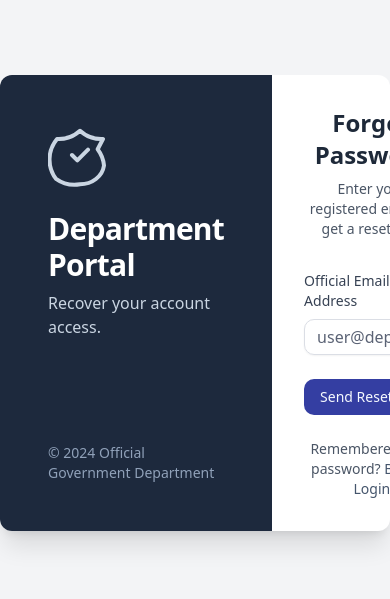
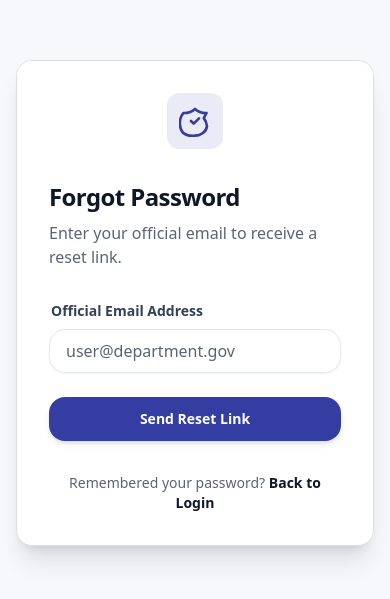
Before and after one commit to Sharjun-Hussain/railway-asset-system-frontend, a Next.js app: page /forgot-password in a window 390 px wide. Shown: the part 119-718 px from the top of the page. Built offline with nearby package versions, Linux system fonts and the light colour scheme.

Commit message:
refactor: redesign authentication pages with updated branding and layout components

```diff
--- a/src/app/(auth)/forgot-password/page.jsx
+++ b/src/app/(auth)/forgot-password/page.jsx
@@ -69,13 +69,23 @@ export default function ForgotPasswordPage() {
   };
 
   return (
-    <div className="flex items-center justify-center min-h-screen bg-gray-100 dark:bg-gray-900">
-      <div className="flex w-full max-w-4xl mx-auto overflow-hidden bg-white rounded-lg shadow-xl dark:bg-gray-800">
-        {/* Left Panel: Branding (Copied directly from your LoginPage) */}
-        <div className=" md:block md:w-1/2 bg-slate-800 p-12 text-white flex flex-col justify-between">
-          <div>
+    <div className="flex items-center justify-center min-h-screen bg-background p-4 sm:p-6 md:p-8">
+      <div className="flex w-full max-w-5xl mx-auto overflow-hidden bg-card rounded-2xl shadow-xl border border-border">
+        {/* Left Panel: Branding & Visual */}
+        <div className="hidden md:flex md:w-5/12 relative bg-primary p-12 text-white flex-col justify-between overflow-hidden">
+          {/* Background Image with Overlay */}
+          <div
+            className="absolute inset-0 z-0 bg-cover bg-center brightness-[0.4]"
+            style={{
+              backgroundImage: "url('/Assets/login-bg-1.jpg')",
+            }}
+          />
+          <div className="absolute inset-0 z-10 bg-primary/60 backdrop-blur-[1px]" />
+
+          <div className="relative z-20">
+            <div className="p-3 w-fit rounded-xl bg-white/10 border border-white/20 mb-8">
               <svg
-              className="w-16 h-16 mb-6 text-slate-300"
+                className="w-10 h-10 text-white"
                 fill="none"
                 stroke="currentColor"
                 viewBox="0 0 24 24"
@@ -84,54 +94,64 @@ export default function ForgotPasswordPage() {
                 <path
                   strokeLinecap="round"
                   strokeLinejoin="round"
-                strokeWidth="1.5"
+                  strokeWidth="2"
                   d="M9 12l2 2 4-4m5.618-4.016A11.955 11.955 0 0112 2.944a11.955 11.955 0 01-8.618 3.04A12.02 12.02 0 003 20.944a12.02 12.02 0 009 2.056c4.545 0 8.41-2.953 9-7.056a12.02 12.02 0 00-2.382-6.088z"
                 ></path>
               </svg>
-            <h1 className="text-3xl font-bold tracking-tight">
-              Department Portal
+            </div>
+            <h1 className="text-3xl font-bold tracking-tight leading-tight">
+              SL Railway Asset Management
             </h1>
-            <p className="mt-2 text-slate-300">Recover your account access.</p>
+            <p className="mt-4 text-slate-100/80 font-medium">
+              Recover your account access safely.
+            </p>
           </div>
-          <div className="text-sm text-slate-400">
-            &copy; 2024 Official Government Department
+
+          <div className="relative z-20 mt-auto">
+            <div className="text-xs text-white/40 pt-4 border-t border-white/10">
+              &copy; 2026 Sri Lankan Railway Department. All rights reserved.
+            </div>
           </div>
         </div>
 
         {/* Right Panel: Form */}
-        <div className="w-full p-8 md:w-1/2">
-          {/* 5. Conditional UI: Show success message or the form */}
+        <div className="w-full p-8 md:p-14 md:w-7/12 bg-card">
+          <div className="max-w-sm mx-auto">
             {isSubmitted ? (
-            <div className="flex flex-col items-center justify-center h-full text-center">
-              <MailCheck className="w-16 h-16 text-green-500" />
-              <h2 className="mt-4 text-2xl font-semibold text-gray-800 dark:text-white">
+              <div className="flex flex-col items-center justify-center py-8 text-center">
+                <div className="p-4 rounded-full bg-green-50 text-green-600 mb-6">
+                  <MailCheck className="w-12 h-12" />
+                </div>
+                <h2 className="text-2xl font-bold text-slate-900 dark:text-white tracking-tight">
                   Check Your Email
                 </h2>
-              <p className="mt-2 text-sm text-gray-600 dark:text-gray-400">
-                We've sent a password reset link to the email address you
-                provided (if it exists in our system).
+                <p className="mt-4 text-muted-foreground font-medium">
+                  We've sent a password reset link to your official email address. Please check your inbox.
                 </p>
-              <Button asChild variant="outline" className="w-full mt-6">
-                {/* Assuming your login page is at the root "/" */}
-                <Link href="/">Back to Login</Link>
+                <Button asChild variant="outline" className="w-full mt-10 h-11 rounded-xl font-semibold border-slate-200">
+                  <Link href="/">Back to Portal Login</Link>
                 </Button>
               </div>
             ) : (
               <>
-              <h2 className="text-2xl font-semibold text-center text-gray-800 dark:text-white">
+                <div className="md:hidden flex justify-center mb-8">
+                   <div className="p-3 rounded-lg bg-primary/10 text-primary">
+                      <svg className="w-8 h-8" fill="none" stroke="currentColor" viewBox="0 0 24 24">
+                        <path strokeLinecap="round" strokeLinejoin="round" strokeWidth="2" d="M9 12l2 2 4-4m5.618-4.016A11.955 11.955 0 0112 2.944a11.955 11.955 0 01-8.618 3.04A12.02 12.02 0 003 20.944a12.02 12.02 0 009 2.056c4.545 0 8.41-2.953 9-7.056a12.02 12.02 0 00-2.382-6.088z" />
+                      </svg>
+                   </div>
+                </div>
+
+                <h2 className="text-2xl font-bold text-slate-900 dark:text-white tracking-tight">
                   Forgot Password
                 </h2>
-              <p className="mt-2 text-sm text-center text-gray-600 dark:text-gray-400">
-                Enter your registered email to get a reset link.
+                <p className="mt-2 text-muted-foreground font-medium">
+                  Enter your official email to receive a reset link.
                 </p>
 
-              <form
-                onSubmit={handleSubmit(onSubmit)}
-                className="mt-8 space-y-6"
-              >
-                {/* 6. Root error display (from setError) */}
+                <form onSubmit={handleSubmit(onSubmit)} className="mt-8 space-y-6">
                   {errors.root && (
-                  <div className="p-3 text-sm text-center text-red-800 bg-red-100 rounded-md dark:bg-red-900 dark:text-red-300">
+                    <div className="p-4 text-sm text-center text-red-800 bg-red-50 border border-red-100 rounded-xl">
                       {errors.root.message}
                     </div>
                   )}
@@ -139,7 +159,7 @@ export default function ForgotPasswordPage() {
                   <div className="space-y-2">
                     <Label
                       htmlFor="email"
-                    className="text-sm font-medium text-gray-700 dark:text-gray-300"
+                      className="text-sm font-semibold text-slate-700 dark:text-gray-300 ml-0.5"
                     >
                       Official Email Address
                     </Label>
@@ -147,43 +167,44 @@ export default function ForgotPasswordPage() {
                       id="email"
                       placeholder="user@department.gov"
                       type="email"
-                    className={`${
-                      errors.email ? "border-red-500 focus:border-red-500" : ""
+                      className={`h-11 px-4 rounded-xl border-slate-200 focus:ring-primary focus:border-primary transition-all duration-100 ${
+                        errors.email ? "border-red-500 focus:ring-red-500" : ""
                       }`}
                       {...register("email")}
                     />
-                  {/* 7. Field-level error display (from Zod) */}
                     {errors.email && (
-                    <p className="text-xs text-red-500 dark:text-red-400">
+                      <p className="text-xs font-medium text-red-500 ml-0.5">
                         {errors.email.message}
                       </p>
                     )}
                   </div>
 
-                {/* 8. Submitting state for the button */}
                   <Button
                     disabled={isSubmitting}
                     type="submit"
-                  className="w-full"
+                    className="w-full h-11 bg-primary hover:bg-primary/95 text-white font-semibold rounded-xl shadow-md transition-all duration-100 active:scale-[0.99]"
                   >
                     {isSubmitting ? "Sending..." : "Send Reset Link"}
                   </Button>
 
-                <p className="text-sm text-center text-gray-600 dark:text-gray-400">
+                  <div className="pt-2">
+                    <p className="text-sm text-center text-muted-foreground font-medium">
                       Remembered your password?{" "}
-                  {/* Assuming your login page is at the root "/" */}
                       <Link
                         href="/"
-                    className="font-medium text-slate-600 hover:underline dark:text-slate-400"
+                        className="font-semibold text-slate-900 hover:text-primary dark:text-white transition-colors"
                       >
                         Back to Login
                       </Link>
                     </p>
+                  </div>
                 </form>
               </>
             )}
           </div>
         </div>
       </div>
+    </div>
+
   );
 }
```
Also changed, not shown: src/app/(auth)/reset-password/page.jsx (+62 -24 lines). Lines whose indentation alone changed are shown as unchanged.
